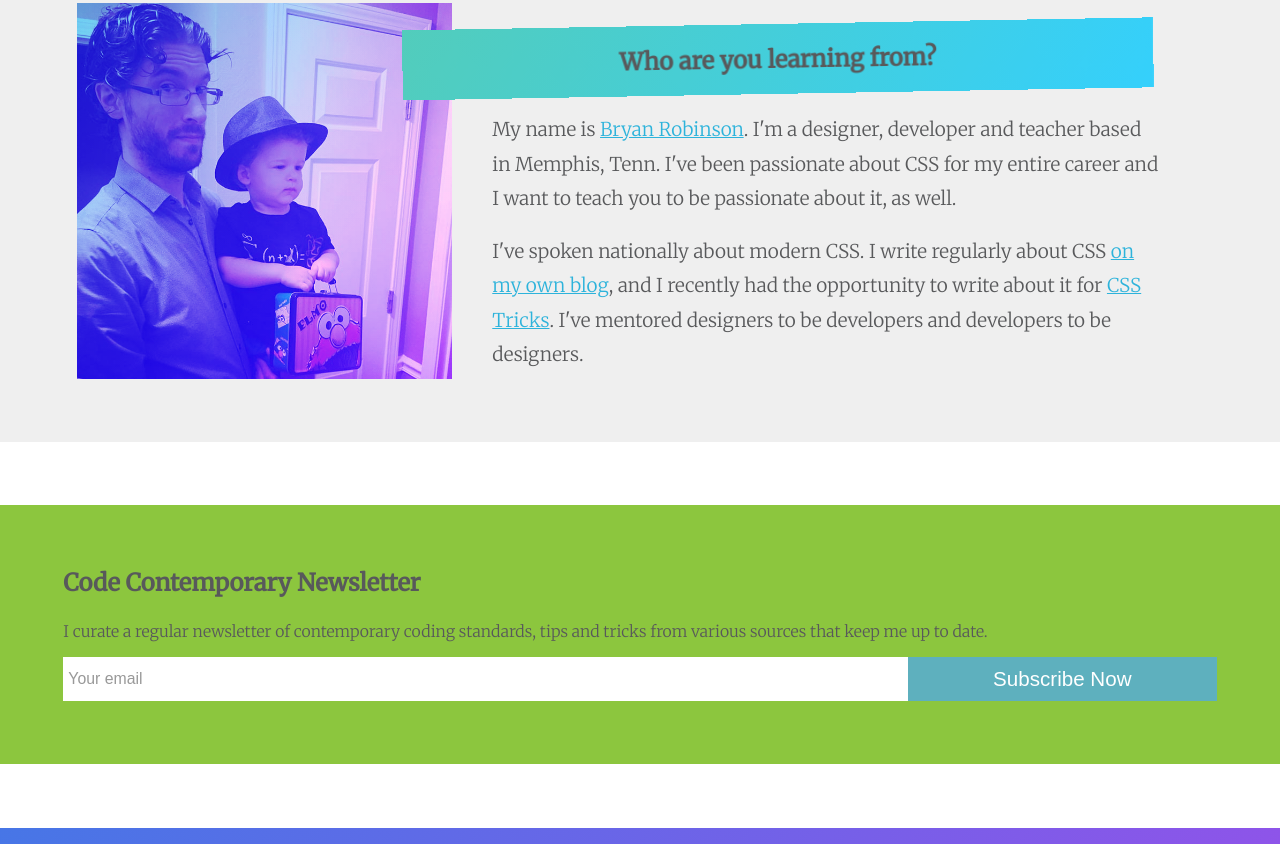
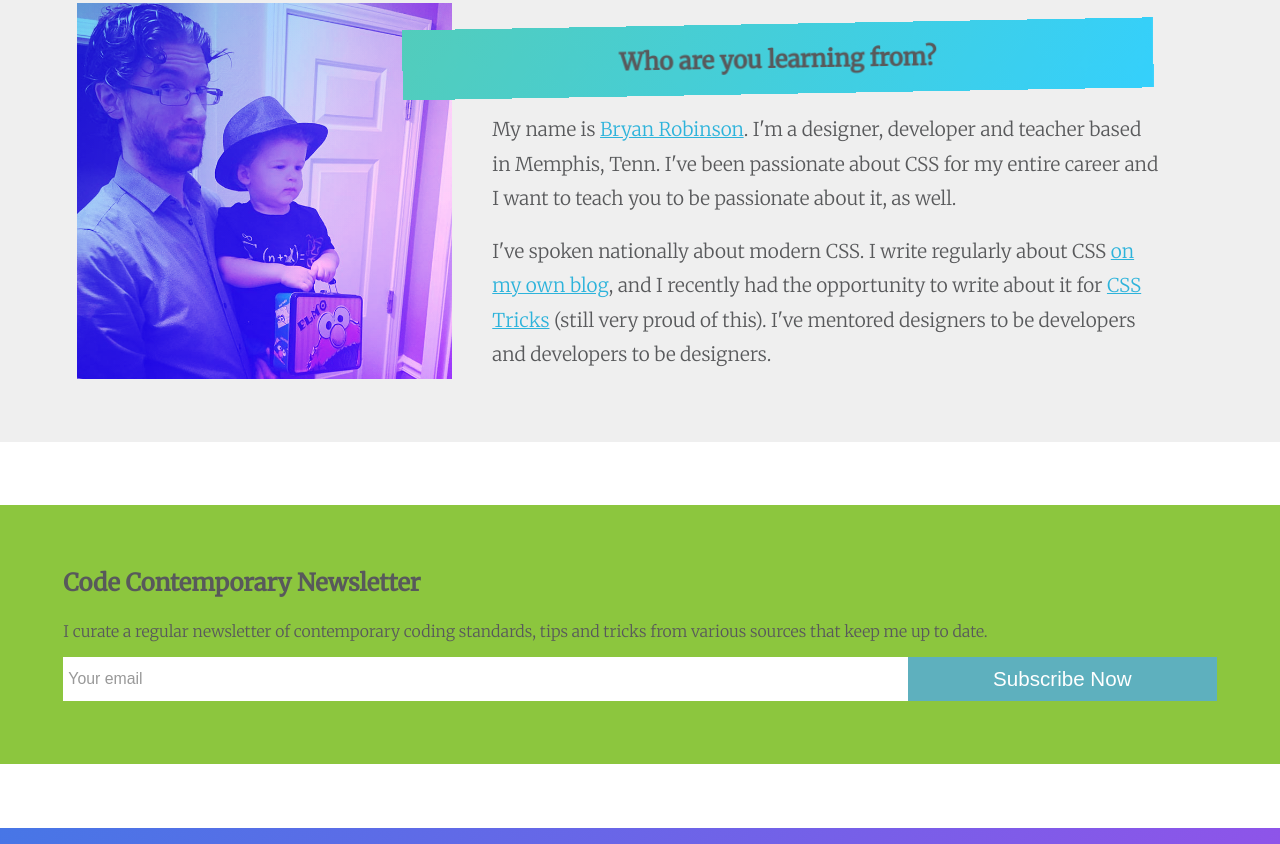
Before and after one commit to brob/codecontemporary.com, a website: page index.html in a window 1280 px wide. Shown: the part 761-1605 px from the top of the page. Drawn offline with Linux system fonts and the light colour scheme.

Commit message:
Content change

```diff
--- a/index.html
+++ b/index.html
@@ -108,7 +108,7 @@
         </div>
         <div class="about__content">
             <p>My name is <a href="http://bryanlrobinson.com" title="Bryan's personal site">Bryan Robinson</a>. I'm a designer, developer and teacher based in Memphis, Tenn. I've been passionate about CSS for my entire career and I want to teach you to be passionate about it, as well.</p>
-            <p>I've spoken nationally about modern CSS. I write regularly about CSS <a href="https://bryanlrobinson.com/blog">on my own blog</a>, and I recently had the opportunity to write about it for <a href="https://css-tricks.com/five-design-fears-vanquish-css-grid/" title="Five Design Fears to Vanquish with CSS Grid">CSS Tricks</a>. I've mentored designers to be developers and developers to be designers.</p>
+            <p>I've spoken nationally about modern CSS. I write regularly about CSS <a href="https://bryanlrobinson.com/blog">on my own blog</a>, and I recently had the opportunity to write about it for <a href="https://css-tricks.com/five-design-fears-vanquish-css-grid/" title="Five Design Fears to Vanquish with CSS Grid">CSS Tricks</a> (still very proud of this). I've mentored designers to be developers and developers to be designers.</p>
         </div>
     </section>
 
```
